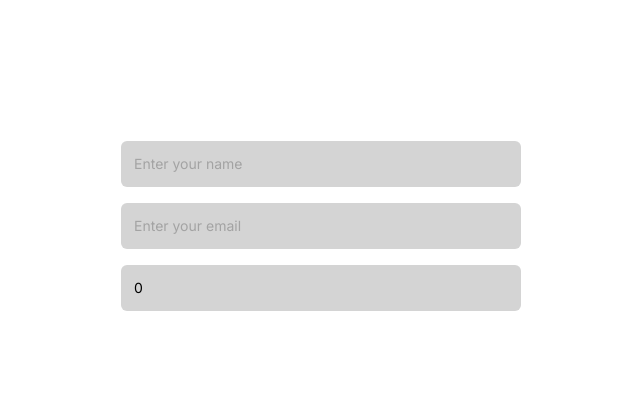
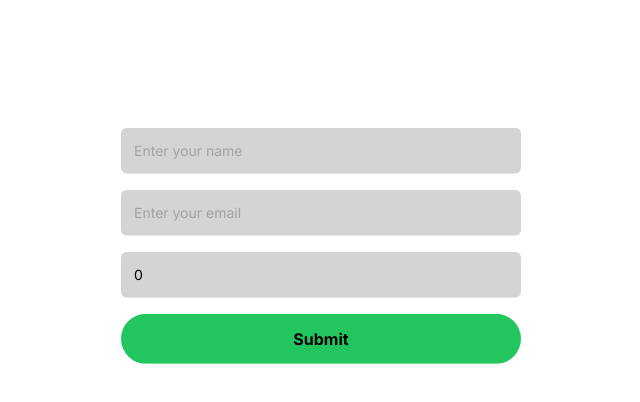
Before and after one commit to SaymanRabbi/somoykorontask, a Next.js app: page / in a window 1280 px wide. Shown: the top 402 px of the page, without its empty margins (319-959 px from the left). Built offline with nearby package versions, Linux system fonts and the light colour scheme.

Commit message:
create form with validation

```diff
--- a/app/layout.tsx
+++ b/app/layout.tsx
@@ -1,3 +1,4 @@
+import ToasterProvider from '@/providers/ToasterProvidre'
 import type { Metadata } from 'next'
 import { Inter } from 'next/font/google'
 import './globals.css'
@@ -16,7 +17,9 @@ export default function RootLayout({
 }) {
   return (
     <html lang="en">
-      <body className={inter.className}>{children}</body>
+      <body className={inter.className}>
+        <ToasterProvider/>
+        {children}</body>
     </html>
   )
 }
--- a/app/page.tsx
+++ b/app/page.tsx
@@ -1,35 +1,60 @@
 "use client"
+import Button from "@/components/Button";
+import { emailError } from "@/components/EmailError";
 import Input from "@/components/Input";
 import { FieldValues, SubmitHandler, useForm } from "react-hook-form";
 import { toast } from "react-hot-toast";
 
 export default function Home() {
   const {register,handleSubmit,reset} = useForm<FieldValues>({
+    // defult values
     defaultValues: {
         name: '',
         email: '',
         age:0,
     }
+    // defult values
 })
+// submit handler
   const onSubmit: SubmitHandler<FieldValues> = (data) => {
-    if( !data.name || !data.email){
-        toast.error("Please fill all the fields")
+    if( !data.name){
+        toast.error("Please enter your name")
         return
      }
+      if(!data.age || parseInt(data.age) === 0 || parseInt(data.age) < 0){
+        toast.error("Please enter your valid age")
+        return
+      }
+     if( !data.email ||!data.email.match(emailError) ){
+      toast.error("Please enter valid email")
+      return
+  }
+  toast.success("Successfully registered")
 
     // -------Todo student register logic
     //  reset()
     }
+    // submit handler
   return (
    <div className="w-[100%] h-[100vh]">
     <div className="max-h-full h-full md:h-auto md:max-h-[90vh] w-full md:w-[90vw] md:max-w-[450px] rounded-md p-[25px] focus:outline-none translate-x-[-50%] translate-y-[-20%] top-[20%] left-[50%] fixed">
         <form onSubmit={handleSubmit(onSubmit)} className=" flex flex-col gap-y-4">
+          {/* ----- name input */}
           <Input type="text" placeholder="Enter your name" className=" bg-neutral-300"
-                {...register('email')}/>
+                {...register('name')}/>
+                {/* ----- name input */}
+                {/* ----email input */}
           <Input type="email" placeholder="Enter your email" className=" bg-neutral-300"
                 {...register('email')}/>
+                {/* ----email input */}
            <Input type="number" placeholder="Enter your age" className=" bg-neutral-300"
                 {...register('age')}/>
+                {/* ---age input */}
+                {/* ----submit button--- */}
+                <Button  type="submit">
+            Submit
+        </Button>
+                {/* ----submit button--- */}
         </form>
     </div>
 
--- /dev/null
+++ b/components/EmailError.tsx
@@ -0,0 +1,5 @@
+const emailError = `/^(([^<>()[\]\\.,;:\s@"]+(\.[^<>()[\]\\.,;:\s@"]+)*)|.(".+"))@((\[[0-9]{1,3}\.[0-9]{1,3}\.[0-9]{1,3}\.[0-9]{1,3}\])|(([a-zA-Z\-0-9]+\.)+[a-zA-Z]{2,}))$/`
+
+export {
+    emailError
+}
--- /dev/null
+++ b/providers/ToasterProvidre.tsx
@@ -0,0 +1,17 @@
+"use client"
+import { Toaster } from "react-hot-toast"
+
+const ToasterProvider = () => {
+    return (<Toaster
+    toastOptions={{
+        style:{
+            borderRadius:"10px",
+            background:"#333",
+            color:"#fff"
+        }
+    }}
+    position="top-right"
+    />)
+}
+
+export default ToasterProvider
```
